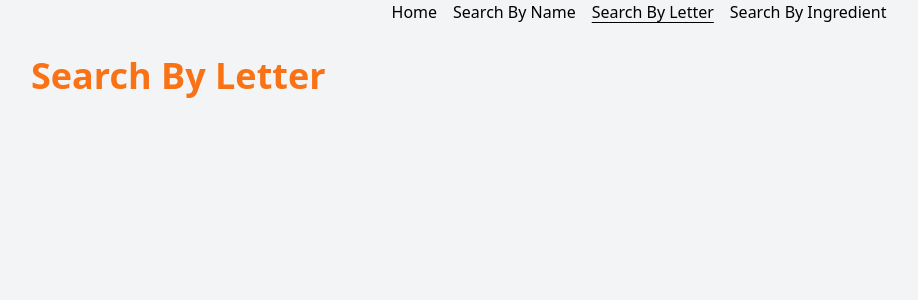
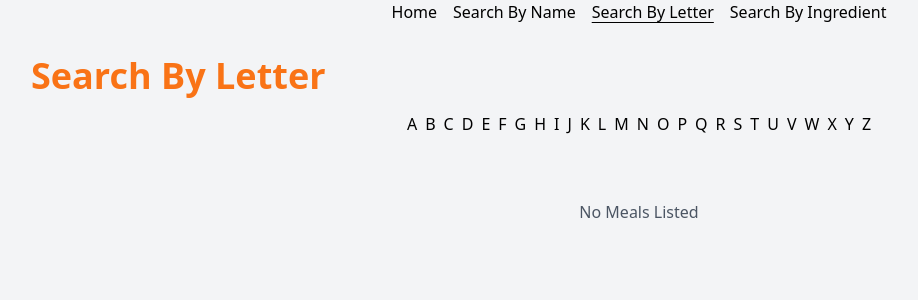
Before and after one commit to advancedwebcitp4316/meal-search, a Vue app: page /meal-search/by-letter/1 in a window 1280 px wide. Shown: the top 300 px of the page, without its empty margins (1-919 px from the left). Built offline with nearby package versions, Linux system fonts and the light colour scheme.

Commit message:
SearchByLetter is Working

```diff
--- a/src/store/index.js
+++ b/src/store/index.js
@@ -9,3 +9,5 @@ const store = createStore({
     actions,
     mutations
 })
+
+export default store
--- a/src/views/MealDetails.vue
+++ b/src/views/MealDetails.vue
@@ -16,7 +16,16 @@ onMounted(() => {
 </script>
 
 <template>
-    <div class="">
-        {{  meal }}
+    <div class="m-10">
+        <!-- {{  meal }} -->
+        <h1 class="text-5xl font-bold mb-10">{{  meal.strMeal }}</h1>
+        <img :src="meal.strMealThumb" class="max-w-[50%] mb-10" />
+        <p class="mb-10"> {{  meal.strInstructions }}</p>
+
+        <ul class="" v-for="i in 20" :key="i">
+            <li v-if="meal['strIngredient' + i] !== ''">
+               {{ i }}. {{  meal['strIngredient' + i] }}
+            </li>
+        </ul>
     </div>
 </template>
--- a/src/views/MealsByLetter.vue
+++ b/src/views/MealsByLetter.vue
@@ -1,9 +1,30 @@
 <script setup>
+import { computed, onMounted, watch } from 'vue'
+import store from '../store'
+import { useRoute } from 'vue-router'
+import Meals from '../components/Meals.vue'
 
+const route = useRoute()
+const letters = 'ABCDEFGHIJKLMNOPQRSTUVWXYZ'.split('')
+const meals = computed(() => store.state.mealsByLetter)
+
+watch(route, () => {
+    store.dispatch('searchMealsByLetter', route.params.letter)
+})
+
+onMounted(() => {
+    //store.dispatch('searchMealsByLetter', route.params.letter)
+})
 </script>
 
 <template>
     <div class="p-8 pb-0 text-orange-500">
         <h1 class="text-4xl font-bold mb-4">Search By Letter</h1>
     </div>
+    <div class="flex justify-center gap-2 mt-2">
+       <router-link :to="{name: 'MealsByLetter', params: {letter}}" v-for="letter in letters" :key="letter"> {{  letter }}</router-link>
+    </div>
+
+
+    <Meals :meals="meals"></Meals>
 </template>
```
